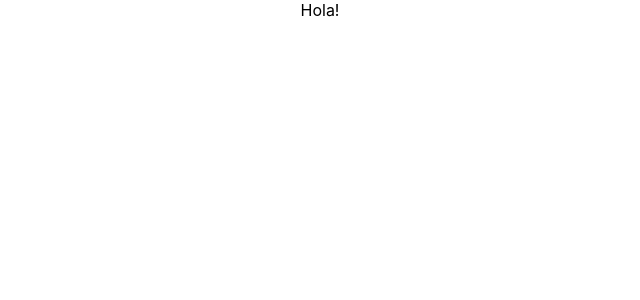
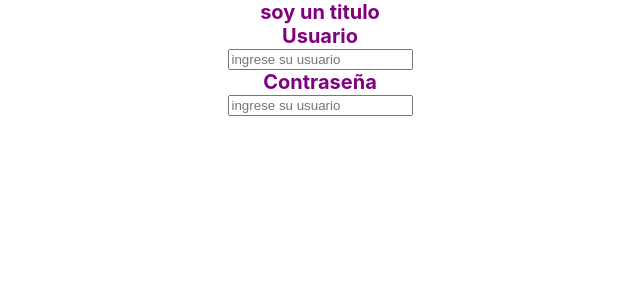
Before and after one commit to Johntremont/Follower, a React (Create React App) app: page / in a window 1280 px wide. Shown: the top 300 px of the page, without its empty margins (320-960 px from the left). Built offline with nearby package versions, Linux system fonts and the light colour scheme.

Commit message:
creada parte del formulario

```diff
--- a/src/App.js
+++ b/src/App.js
@@ -1,9 +1,12 @@
+import React from 'react';
 import './App.css';
+
+import Login from './pages/Login/Login';
 
 function App() {
   return (
     <div className="App">
-      Hola!
+      <Login />
     </div>
   );
 }
--- /dev/null
+++ b/src/pages/Login/Login.css
@@ -0,0 +1,8 @@
+.login-container {
+    display: flex;
+    flex-direction: column;
+    justify-content: center;
+    align-items: center;
+
+
+}
--- /dev/null
+++ b/src/pages/Login/Login.js
@@ -0,0 +1,20 @@
+import React from 'react';
+import './Login.css'
+import Title from './components/Title/Title';
+import Label from './components/Label/Label';
+import Imput from './components/Imput/Imput';
+
+const Login = () => {
+    return (
+        <div className='login-container'>
+            <Title text='soy un titulo' />
+            <Label text='Usuario'/>
+            <Imput />
+            <Label text='Contraseña'/>
+            <Imput />
+
+        </div>
+    )
+};
+
+export default Login;
--- /dev/null
+++ b/src/pages/Login/components/Imput/Imput.jsx
@@ -0,0 +1,19 @@
+import React from 'react';
+import './Imput.css';
+
+
+const Imput = () => {
+    return (
+        <div>
+            <input
+            id=''
+            name=''
+            placeholder='ingrese su usuario'
+            onChange=''
+            className=''
+            />
+        </div>
+    )
+};
+
+export default Imput;
--- /dev/null
+++ b/src/pages/Login/components/Label/Label.css
@@ -0,0 +1,9 @@
+.label-container label {
+    font-size: 20px;
+    text-align: center;
+    font-weight: bold;
+    display: flex;
+    justify-content: center;
+
+
+}
--- /dev/null
+++ b/src/pages/Login/components/Label/Label.jsx
@@ -0,0 +1,14 @@
+import React from 'react';
+import Login from '../../Login';
+
+
+const Label = ({ text }) => {
+    return (
+        <div className='title-container'>
+            <label className='title-label'> {text} </label>
+        </div>
+    )
+};
+
+
+export default Label;
--- /dev/null
+++ b/src/pages/Login/components/Title/Title.css
@@ -0,0 +1,10 @@
+.title-container label {
+    color: purple;
+    font-size: 20px;
+    text-align: center;
+    font-weight: bold;
+    display: flex;
+    justify-content: center;
+
+
+}
--- /dev/null
+++ b/src/pages/Login/components/Title/Title.jsx
@@ -0,0 +1,12 @@
+import React from 'react';
+import './Title.css';
+
+const Title = ({text}) => {
+    return (
+        <div className='title-container'>
+            <label className='title-label'> {text} </label>
+        </div>
+    )
+};
+
+export default Title;
```
Also changed, not shown: src/pages/Login/components/Imput/Imput.css (added).
